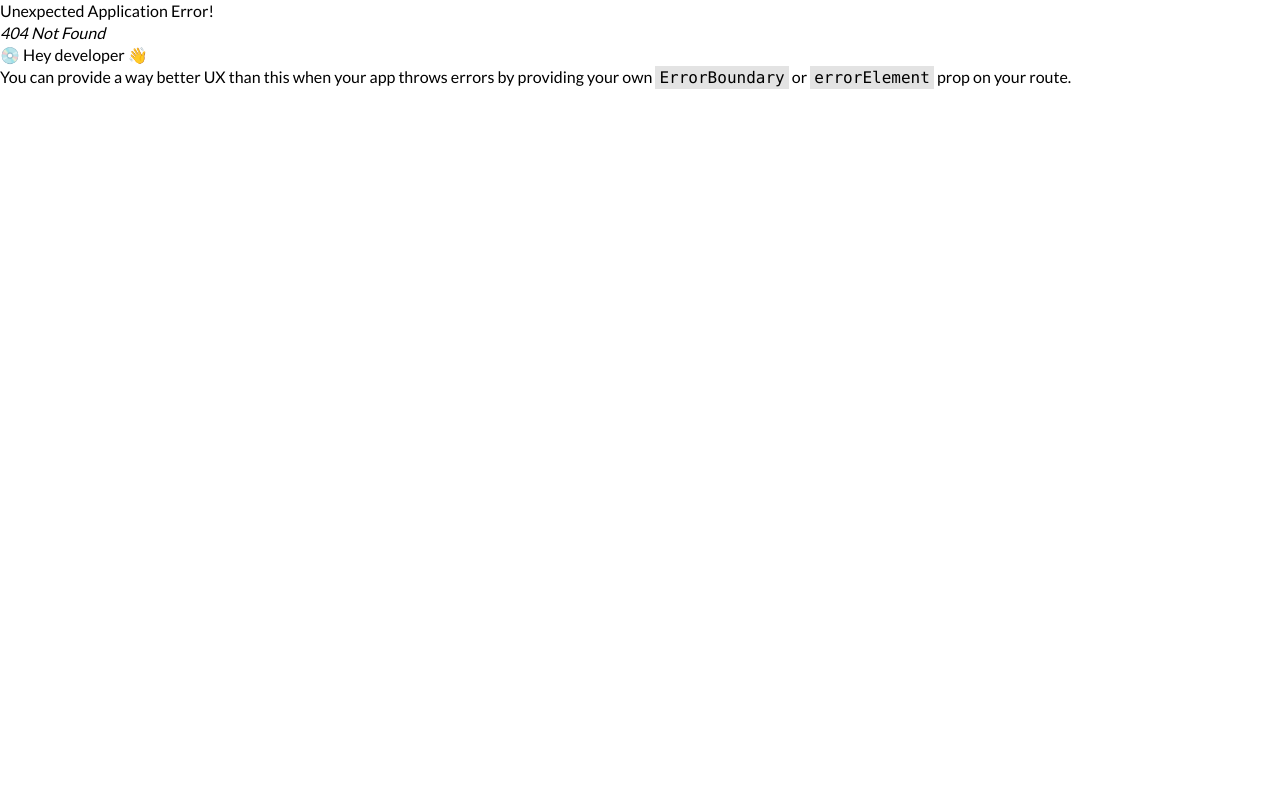
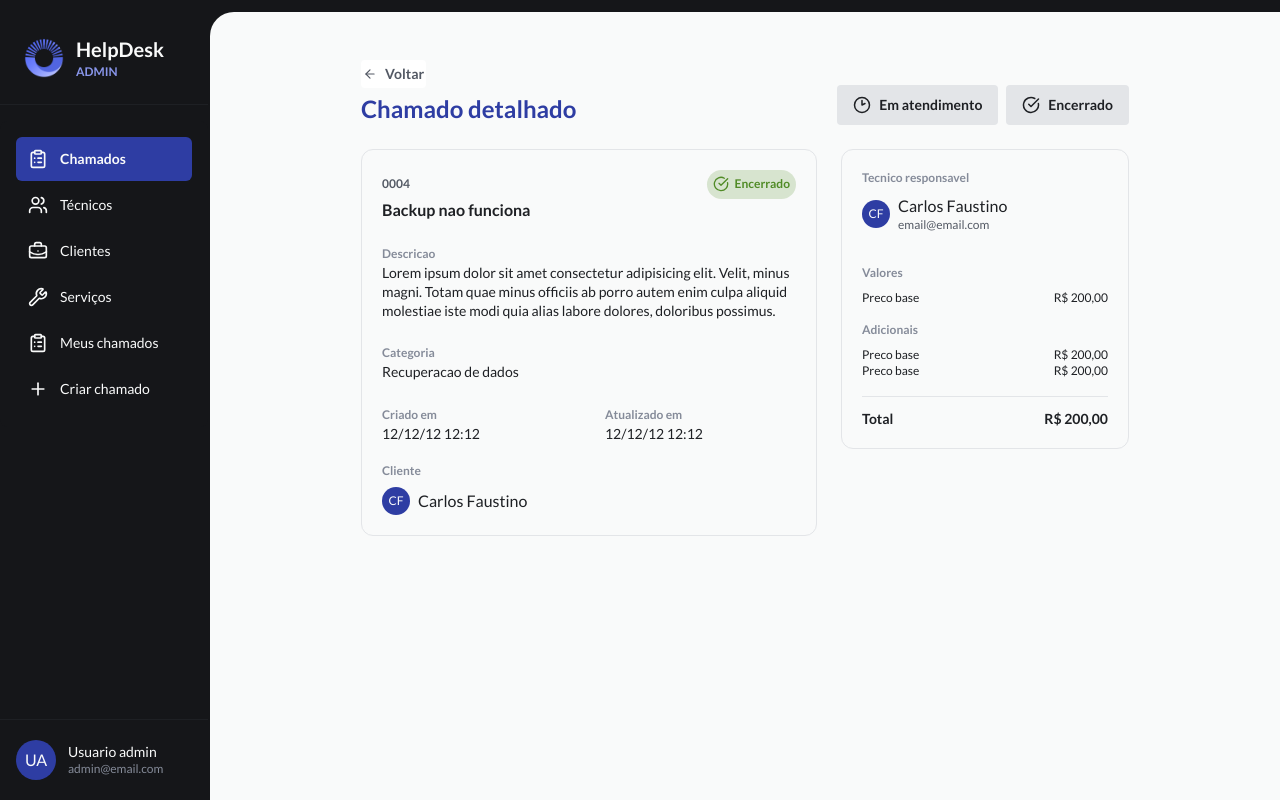
Before and after one commit to carlos-hfc/help-desk, a React (Vite) app in the folder web/: page /dashboard/1 in a window 1280 px wide. Before the commit this address had no page. Built offline with nearby package versions, Linux system fonts and the light colour scheme.

Commit message:
feat: add call details page

```diff
--- a/web/src/components/avatar.tsx
+++ b/web/src/components/avatar.tsx
@@ -1,9 +1,10 @@
 interface AvatarProps {
   avatar?: string
   name: string
+  email?: string
 }
 
-export function Avatar({ name, avatar }: AvatarProps) {
+export function Avatar({ name, avatar, email }: AvatarProps) {
   const fallback = name
     .split(" ")
     .map(item => item.charAt(0))
@@ -23,7 +24,11 @@ export function Avatar({ name, avatar }: AvatarProps) {
           {fallback}
         </div>
       )}
-      <span>{name}</span>
+
+      <div>
+        <span className="block text-gray-200">{name}</span>
+        <span className="block text-gray-300 text-xs">{email}</span>
+      </div>
     </div>
   )
 }
--- a/web/src/components/page-title.tsx
+++ b/web/src/components/page-title.tsx
@@ -1,4 +1,5 @@
 import { ArrowLeftIcon } from "lucide-react"
+import { useNavigate } from "react-router"
 
 import { cn } from "@/utils/cn"
 
@@ -16,11 +17,14 @@ export function PageTitle({
   className,
   children,
 }: PageTitleProps) {
+  const navigate = useNavigate()
+
   return (
     <header
       className={cn(
-        "flex flex-col lg:flex-row items-center lg:items-end justify-between gap-3",
+        "flex flex-col lg:flex-row lg:items-center justify-between gap-3",
         className,
+        hasBackButton && "lg:items-end",
       )}
     >
       <div className="space-y-1">
@@ -28,6 +32,7 @@ export function PageTitle({
           <Button
             variant="link"
             size="sm"
+            onClick={() => navigate("/dashboard")}
           >
             <ArrowLeftIcon />
             Voltar
--- a/web/src/layouts/app-layout.tsx
+++ b/web/src/layouts/app-layout.tsx
@@ -6,11 +6,11 @@ import { AuthProvider } from "@/contexts/auth"
 export function AppLayout() {
   return (
     <AuthProvider>
-      <div className="h-dvh flex flex-col lg:flex-row relative overflow-hidden">
+      <div className="min-h-dvh flex flex-col lg:flex-row relative">
         <Header />
 
-        <div className="w-full lg:w-[calc(100%-210px)] absolute right-0 top-24 lg:top-3 bg-gray-600 rounded-3xl lg:rounded-tl-3xl lg:rounded-none">
-          <div className="h-dvh p-6 lg:p-12 flex flex-col gap-6">
+        <div className="w-full lg:w-[calc(100%-210px)] absolute right-0 bottom-0 h-[calc(100%-6rem)] lg:h-[calc(100%-.75rem)] bg-gray-600 rounded-t-3xl lg:rounded-tl-3xl lg:rounded-none">
+          <div className="p-6 lg:p-12 flex flex-col gap-6">
             <Outlet />
           </div>
         </div>
--- /dev/null
+++ b/web/src/pages/dashboard/call-details-page.tsx
@@ -0,0 +1,115 @@
+import { CheckCircleIcon, Clock2Icon } from "lucide-react"
+
+import { Avatar } from "@/components/avatar"
+import { Button } from "@/components/button"
+import { CallStatus } from "@/components/call-status"
+import { PageTitle } from "@/components/page-title"
+
+export function CallDetailsPage() {
+  return (
+    <div className="max-w-3xl mx-auto flex flex-col gap-6">
+      <PageTitle
+        title="Chamado detalhado"
+        hasBackButton
+      >
+        <Button variant="secondary">
+          <Clock2Icon />
+          Em atendimento
+        </Button>
+        <Button variant="secondary">
+          <CheckCircleIcon />
+          Encerrado
+        </Button>
+      </PageTitle>
+
+      <div className="flex flex-col lg:flex-row gap-4 lg:gap-6 text-gray-200">
+        <div className="border border-gray-500 rounded-xl p-5 flex flex-col gap-5 flex-1">
+          <header className="font-bold">
+            <div className="flex items-center justify-between">
+              <span className="block text-gray-300 text-xs">0004</span>
+              <CallStatus status="CLOSED" />
+            </div>
+
+            <h2>Backup nao funciona</h2>
+          </header>
+
+          <div>
+            <span className="text-gray-400 font-bold text-xs">Descricao</span>
+            <p className="text-sm">
+              Lorem ipsum dolor sit amet consectetur adipisicing elit. Velit,
+              minus magni. Totam quae minus officiis ab porro autem enim culpa
+              aliquid molestiae iste modi quia alias labore dolores, doloribus
+              possimus.
+            </p>
+          </div>
+
+          <div>
+            <span className="text-gray-400 font-bold text-xs">Categoria</span>
+            <p className="text-sm">Recuperacao de dados</p>
+          </div>
+
+          <div className="flex items-center justify-between gap-8">
+            <div className="w-full">
+              <span className="text-gray-400 font-bold text-xs">Criado em</span>
+              <p className="text-sm">12/12/12 12:12</p>
+            </div>
+            <div className="w-full">
+              <span className="text-gray-400 font-bold text-xs">
+                Atualizado em
+              </span>
+              <p className="text-sm">12/12/12 12:12</p>
+            </div>
+          </div>
+
+          <div>
+            <span className="text-gray-400 font-bold text-xs mb-2 block">
+              Cliente
+            </span>
+            <Avatar name="Carlos Faustino" />
+          </div>
+        </div>
+
+        <div className="border border-gray-500 rounded-xl p-5 flex flex-col gap-8 h-full lg:w-72">
+          <div>
+            <span className="text-gray-400 font-bold text-xs mb-2 block">
+              Tecnico responsavel
+            </span>
+            <Avatar
+              name="Carlos Faustino"
+              email="email@email.com"
+            />
+          </div>
+
+          <div className="space-y-4">
+            <div className="space-y-2 text-xs">
+              <span className="block text-gray-400 font-bold">Valores</span>
+              <div className="flex justify-between">
+                <p>Preco base</p>
+                <p>R$ 200,00</p>
+              </div>
+            </div>
+
+            <div className="space-y-2 text-xs">
+              <span className="block text-gray-400 font-bold">Adicionais</span>
+              <div>
+                <div className="flex justify-between">
+                  <p>Preco base</p>
+                  <p>R$ 200,00</p>
+                </div>
+                <div className="flex justify-between">
+                  <p>Preco base</p>
+                  <p>R$ 200,00</p>
+                </div>
+              </div>
+            </div>
+
+            <div className="pt-3 border-t border-gray-500 text-sm font-bold flex justify-between">
+              <p>Total</p>
+              <p>R$ 200,00</p>
+            </div>
+          </div>
+        </div>
+      </div>
+    </div>
+  )
+}
--- a/web/src/routes/index.tsx
+++ b/web/src/routes/index.tsx
@@ -6,6 +6,7 @@ import { Login } from "@/pages/auth/login"
 import { SignUp } from "@/pages/auth/sign-up"
 import { Clients } from "@/pages/clients"
 import { Dashboard } from "@/pages/dashboard"
+import { CallDetailsPage } from "@/pages/dashboard/call-details-page"
 import { Services } from "@/pages/services"
 import { Technicians } from "@/pages/technicians"
 
@@ -32,6 +33,10 @@ export const routes = createBrowserRouter([
         element: <Dashboard />,
       },
       {
+        path: "dashboard/:id",
+        element: <CallDetailsPage />,
+      },
+      {
         path: "technicians",
         element: <Technicians />,
       },
```
